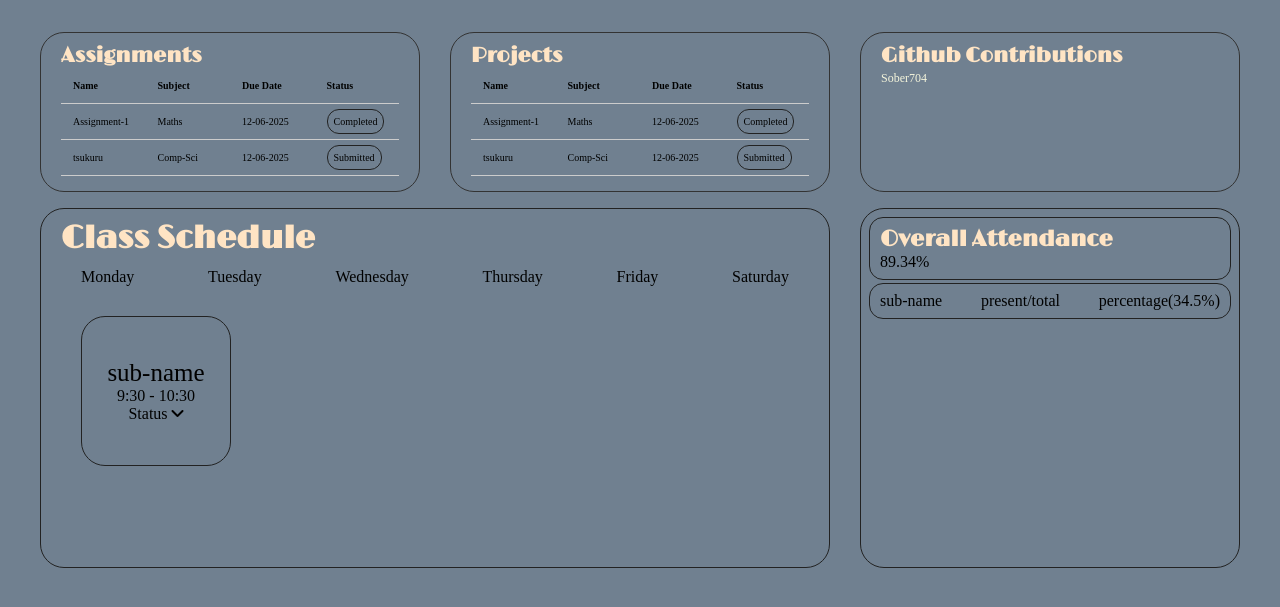
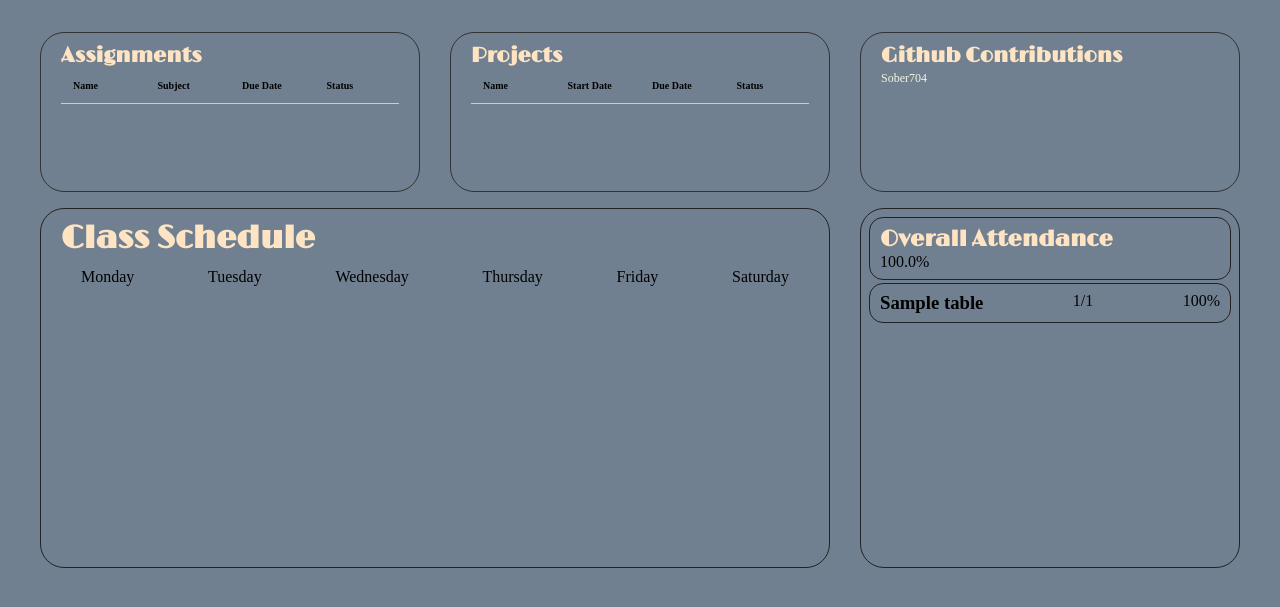
Before and after one commit to Anshul-Bhau/Schedulair, a Django app: page /dashboard/ in a window 1280 px wide. Shown: the part 103-710 px from the top of the page. Run offline with Django 5.2, Linux system fonts and the light colour scheme; tables that the repository leaves empty hold one stand-in row (values such as "Sample post"); lists and menus that the app fills with data are empty; parts of the project's set-up code (start-up, migrations or seed data) failed here and were passed over.

Commit message:
level-1 design complete

```diff
--- a/Schedulair_app/templates/dashboard.html
+++ b/Schedulair_app/templates/dashboard.html
@@ -43,24 +43,20 @@
                             <div class="scroll-body">
                                 <table class="proj-table body-only">
                                     <tbody>
+                                        {% for assignment in assignments %}
                                         <tr>
-                                            <td>Assignment-1</td>
-                                            <td>Maths</td>
-                                            <td>12-06-2025</td>
-                                            <td><span class="status">Completed</span></td>
+                                            <td>{{ assignment.name }}</td>
+                                            <td>{{ assignment.subject }}</td>
+                                            <td>{{ assignment.submission_date }}</td>
+                                            <td><span class="status">
+                                                {% if assignment.completed %}
+                                                    Completed
+                                                {% else %}
+                                                    Incomplete
+                                                {% endif %}
+                                            </span></td>
                                         </tr>
-                                        <tr>
-                                            <td>tsukuru</td>
-                                            <td>Comp-Sci</td>
-                                            <td>12-06-2025</td>
-                                            <td><span class="status">Submitted</span></td>
-                                        </tr>
-                                        <tr>
-                                            <td>Assignment-1</td>
-                                            <td>Maths</td>
-                                            <td>12-06-2025</td>
-                                            <td><span class="status">Completed</span></td>
-                                        </tr>
+                                        {% endfor %}
                                     </tbody>
                                 </table>
                             </div>
@@ -77,7 +73,7 @@
                                 <thead>
                                     <tr>
                                         <th>Name</th>
-                                        <th>Subject</th>
+                                        <th>Start Date</th>
                                         <th>Due Date</th>
                                         <th>Status</th>
                                     </tr>
@@ -87,24 +83,20 @@
                             <div class="scroll-body">
                                 <table class="proj-table body-only">
                                     <tbody>
+                                        {% for project in projects %}
                                         <tr>
-                                            <td>Assignment-1</td>
-                                            <td>Maths</td>
-                                            <td>12-06-2025</td>
-                                            <td ><span class="status">Completed</span></td>
+                                            <td>{{ project.name }}</td>
+                                            <td>{{ project.start_date }}</td>
+                                            <td>{{ project.deadline }}</td>
+                                            <td><span class="status">
+                                                {% if project.completed %}
+                                                    Completed
+                                                {% else %}
+                                                    Incomplete
+                                                {% endif %}
+                                            </span></td>
                                         </tr>
-                                        <tr>
-                                            <td>tsukuru</td>
-                                            <td>Comp-Sci</td>
-                                            <td>12-06-2025</td>
-                                            <td ><span class="status">Submitted</span></td>
-                                        </tr>
-                                        <tr>
-                                            <td>Assignment-1</td>
-                                            <td>Maths</td>
-                                            <td>12-06-2025</td>
-                                            <td ><span class="status">Completed</span></td>
-                                        </tr>
+                                        {% endfor %}
                                     </tbody>
                                 </table>
                             </div>
@@ -136,9 +128,10 @@
                         </div>
 
                         <div class="classes">
+                            {% for class in current_date_tt %}
                             <div class="class">
-                                <p class="sub-name">sub-name</p>
-                                <p class="timing">9:30 - 10:30</p>
+                                <p class="sub-name">{{ class.class_name }}</p>
+                                <p class="timing">{{ class.start_time }} - {{ class.end_time }}</p>
                                 <label for="atc-status" id="dropdown-btn">Status <i
                                         class="fa-solid fa-angle-down"></i></label>
                                 <div class="select-wrapper">
@@ -149,21 +142,24 @@
                                     </select>
                                 </div>
                             </div>
+                            {% endfor %}
                         </div>
                     </div>
                 </div>
                 <div class="side-cont">
                     <div class="overall-atc">
                         <h3>Overall Attendance</h3>
-                        <p>89.34%</p>
+                        <p>{{ overall_per }}%</p>
                     </div>
                     <div class="sub-atc-cont">
                         <div class="sub-atc">
-                            <ul class="atc-desc">
-                                <li>sub-name</li>
-                                <li>present/total</li>
-                                <li>percentage(34.5%)</li>
-                            </ul>
+                            {% for subject, stats in attendances.items %}
+                            <div class="atc-desc">
+                                    <h3>{{ subject }}</h3>
+                                    <p>{{ stats.present_count }}/{{ stats.total }}</p>
+                                    <p>{{ stats.percentage }}%</p>
+                            </div>
+                            {% endfor %}
                         </div>
                     </div>
                 </div>
--- a/Schedulair_app/views.py
+++ b/Schedulair_app/views.py
@@ -78,7 +78,10 @@ def dashboard(request):
         'attendances' : attendances,
         'overall_per' : overall_per,
     }
+    with open("context.txt", "w") as fh:
+        fh.write(str(context))
     return render(request, "dashboard.html", context=context)
+
 
 def loginpage(request):
     return render(request, 'login.html')
--- a/static/css/dashboard.css
+++ b/static/css/dashboard.css
@@ -249,7 +249,7 @@ select {
     color: bisque;
 }
 
-.sub-atc ul {
+.atc-desc{
     border: #222 solid 1.1px;
     border-radius: 14px;
     display: flex;
@@ -262,9 +262,6 @@ select {
     margin-top: 3px;
 }
 
-.sub-atc ul li {
-    list-style: none;
-}
 
 .status {
     border: #222 solid 1px;
```
Also changed, not shown: context.txt (added, +1 -0 lines).
